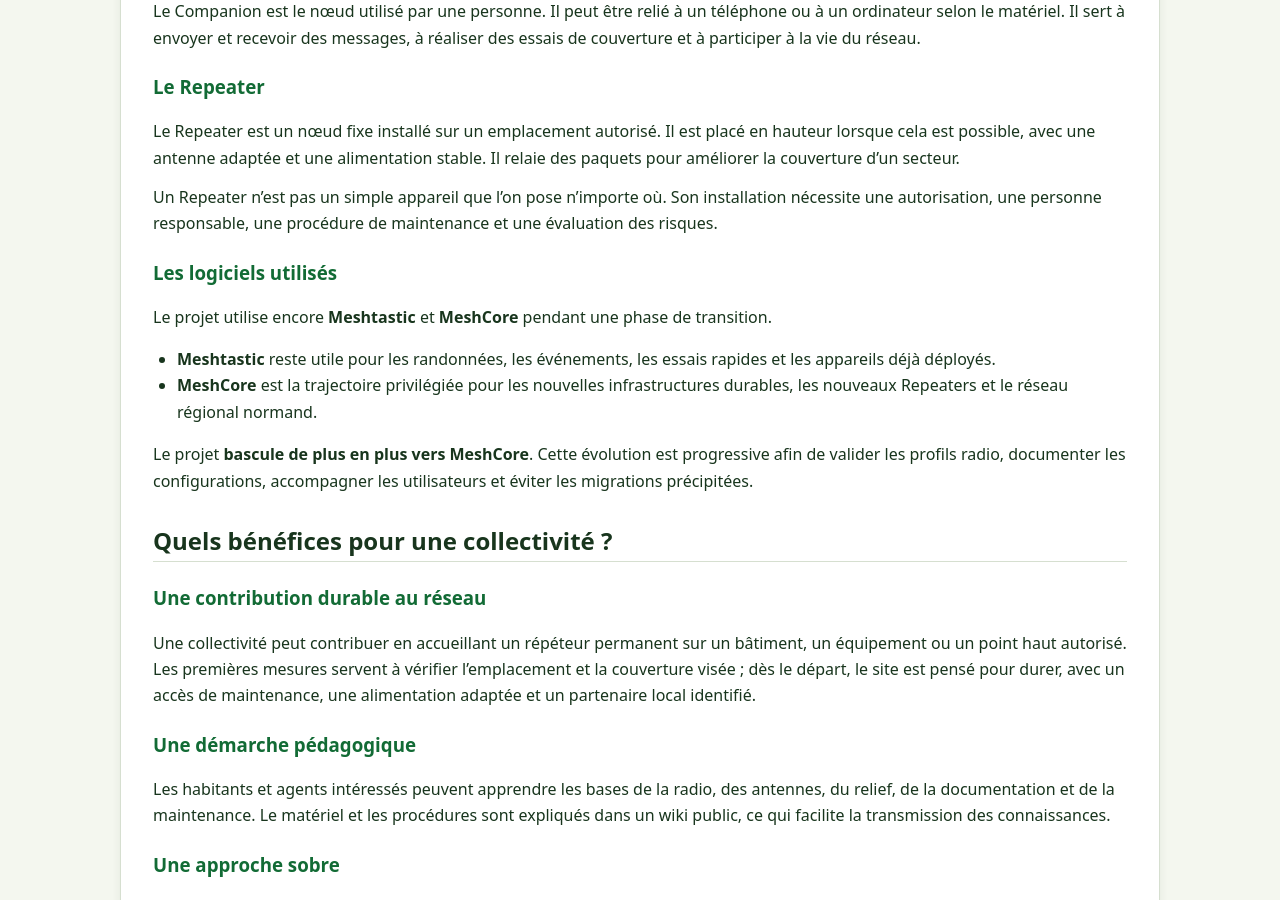
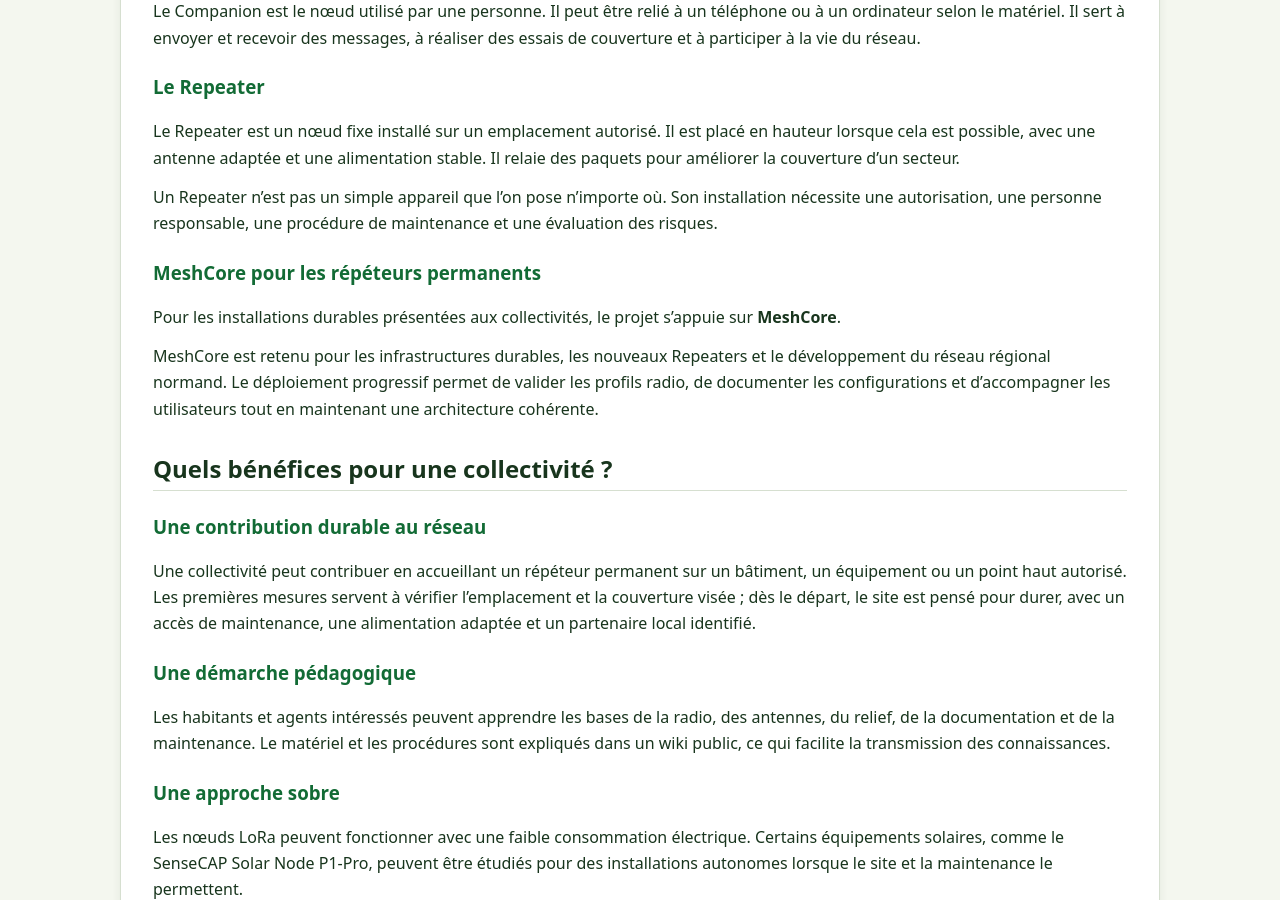
Before and after one commit to 1234LUCIUS/projet-interconnexion-normand-wiki, a Jekyll site: the page built from docs/07-presentation-collectivites.md, in a window 1280 px wide and 900 px high, scrolled down 3811 px. Built offline with Jekyll 4.4.1, drawn with Linux system fonts in a browser that asks for light colours; some of the changed text lies outside the part shown.

Commit message:
Présenter MeshCore seul aux collectivités

```diff
--- a/docs/07-presentation-collectivites.html
+++ b/docs/07-presentation-collectivites.html
@@ -53,7 +53,7 @@ layout: null
       </ol>
 
       <h2>Pourquoi le projet privilégie MeshCore pour ces infrastructures</h2>
-      <p>Le projet conserve Meshtastic pour les usages mobiles, temporaires ou déjà existants, mais bascule progressivement vers <strong>MeshCore</strong> pour les infrastructures durables, les répéteurs permanents et l’observation de couverture. Cette orientation facilite une architecture régionale documentée avec des rôles distincts : Companions, Repeaters et Observers.</p>
+      <p>Pour les répéteurs permanents et les infrastructures présentés aux collectivités, le projet s’appuie sur <strong>MeshCore</strong>. Ce logiciel est retenu pour son architecture régionale documentée et ses rôles distincts : Companions, Repeaters et Observers. Le déploiement progressif permet de valider les profils radio, de documenter les configurations et d’accompagner les utilisateurs.</p>
       <p>La configuration finale doit être préparée avec l’équipe du projet et adaptée au département, aux départements voisins réellement reçus et aux contraintes du site. Consultez la <a href="meshcore/03-profils-france-normandie.html">configuration France / Normandie</a>, le <a href="meshcore/05-flasher-companion-repeater.html">guide de flashage des Repeaters</a> et la page <a href="08-materiel-antennes-installations.html">matériel, antennes et installations</a>.</p>
 
       <h2>Conditions de confiance et de responsabilité</h2>
--- a/docs/07-presentation-collectivites.md
+++ b/docs/07-presentation-collectivites.md
@@ -65,14 +65,11 @@ Le Repeater est un nœud fixe installé sur un emplacement autorisé. Il est pla
 
 Un Repeater n’est pas un simple appareil que l’on pose n’importe où. Son installation nécessite une autorisation, une personne responsable, une procédure de maintenance et une évaluation des risques.
 
-### Les logiciels utilisés
+### MeshCore pour les répéteurs permanents
 
-Le projet utilise encore **Meshtastic** et **MeshCore** pendant une phase de transition.
+Pour les installations durables présentées aux collectivités, le projet s’appuie sur **MeshCore**.
 
-- **Meshtastic** reste utile pour les randonnées, les événements, les essais rapides et les appareils déjà déployés.
-- **MeshCore** est la trajectoire privilégiée pour les nouvelles infrastructures durables, les nouveaux Repeaters et le réseau régional normand.
-
-Le projet **bascule de plus en plus vers MeshCore**. Cette évolution est progressive afin de valider les profils radio, documenter les configurations, accompagner les utilisateurs et éviter les migrations précipitées.
+MeshCore est retenu pour les infrastructures durables, les nouveaux Repeaters et le développement du réseau régional normand. Le déploiement progressif permet de valider les profils radio, de documenter les configurations et d’accompagner les utilisateurs tout en maintenant une architecture cohérente.
 
 ## Quels bénéfices pour une collectivité ?
 
@@ -138,7 +135,7 @@ Avant toute installation, clarifiez les engagements qui permettront de maintenir
 
 Comparez plusieurs emplacements avec les outils disponibles, puis réalisez les mesures de terrain nécessaires pour valider le site et l’antenne. La hauteur, la ligne de vue, les obstacles, les parasites et l’alimentation comptent souvent davantage que la puissance annoncée sur une fiche produit. Cette vérification prépare une installation fixe fiable et maintenable.
 
-Le projet peut s’appuyer sur [MeshLab-RF](https://github.com/1234LUCIUS/meshlab-rf/), le [Meshtastic Site Planner](https://site.meshtastic.org/) et les outils de couverture MeshCore lorsque ceux-ci sont adaptés au cas étudié.
+Le projet peut s’appuyer sur les outils de couverture et de simulation MeshCore lorsque ceux-ci sont adaptés au cas étudié.
 
 ### 5. Valider le site, puis installer pour durer
 
```
